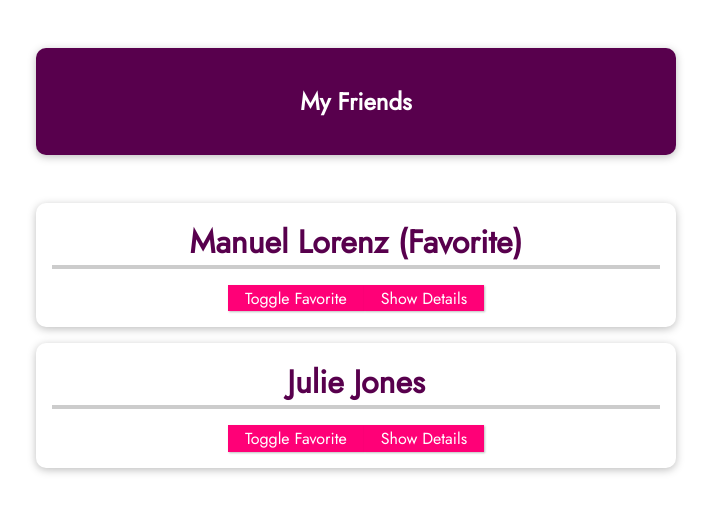
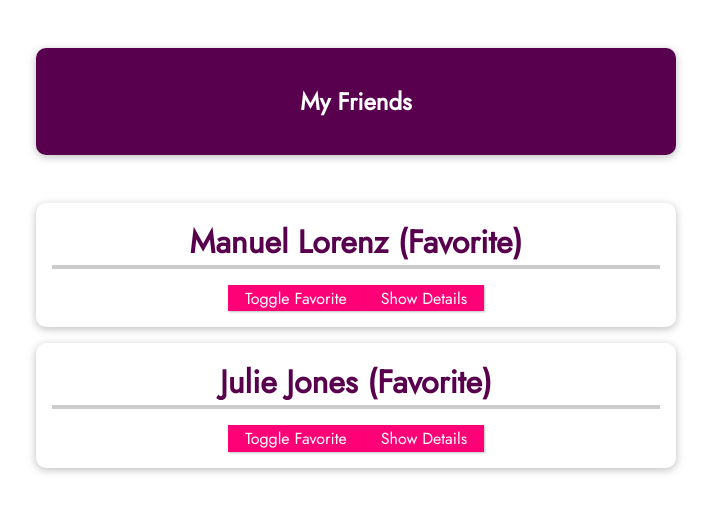
Before and after one commit to tugbayilmaz01/vue-contact-app, a Vue app: page / in a window 1280 px wide. Shown: the top 512 px of the page, without its empty margins (284-995 px from the left). Built offline with nearby package versions, Linux system fonts and the light colour scheme.

Commit message:
made the prop values dynamic

```diff
--- a/src/App.vue
+++ b/src/App.vue
@@ -3,16 +3,12 @@
     <header><h1>My Friends</h1></header>
     <ul>
       <friend-contact
-        name="Manuel Lorenz"
-        phone-number="01234 78992"
-        email-adress="manuel@localhost.com"
-        is-favorite="1"
-      ></friend-contact>
-      <friend-contact
-        name="Julie Jones"
-        phone-number="0987 65431"
-        email-adress="julie@localhost.com"
-        is-favorite="0"
+        v-for="friend in friends"
+        :key="friend.id"
+        :name="friend.name"
+        :phone-number="friend.phone"
+        :email-adress="friend.email"
+        :is-favorite="true"
       ></friend-contact>
     </ul>
   </section>
--- a/src/components/FriendContact.vue
+++ b/src/components/FriendContact.vue
@@ -1,6 +1,6 @@
 <template>
   <li>
-    <h2>{{ name }} {{ friendIsFavorite === "1" ? "(Favorite)" : "" }}</h2>
+    <h2>{{ name }} {{ friendIsFavorite ? "(Favorite)" : "" }}</h2>
     <button @click="toggleFavorite">Toggle Favorite</button>
     <button @click="toggleDetails">
       {{ detailsAreVisible ? "Hide" : "Show" }} Details
@@ -28,23 +28,17 @@
       required: true,
     },
     isFavorite: {
-      type: String,
+      type: Boolean,
       required: false,
-      default: "0",
-      validator: function (value) {
+      default: false,
+      /*  validator: function (value) {
         return value === "1" || value === "0";
-      },
+      }, */
     },
   },
   data() {
     return {
       detailsAreVisible: false,
-      friend: {
-        id: "manuel",
-        name: "Manuel Lorenz",
-        phone: "0123 45678 90",
-        email: "manuel@localhost.com",
-      },
       friendIsFavorite: this.isFavorite,
     };
   },
@@ -53,11 +47,7 @@
       this.detailsAreVisible = !this.detailsAreVisible;
     },
     toggleFavorite() {
-      if (this.friendIsFavorite === "1") {
-        this.friendIsFavorite = "0";
-      } else {
-        this.friendIsFavorite = "1";
-      }
+      this.friendIsFavorite = !this.friendIsFavorite;
     },
   },
 };
```
